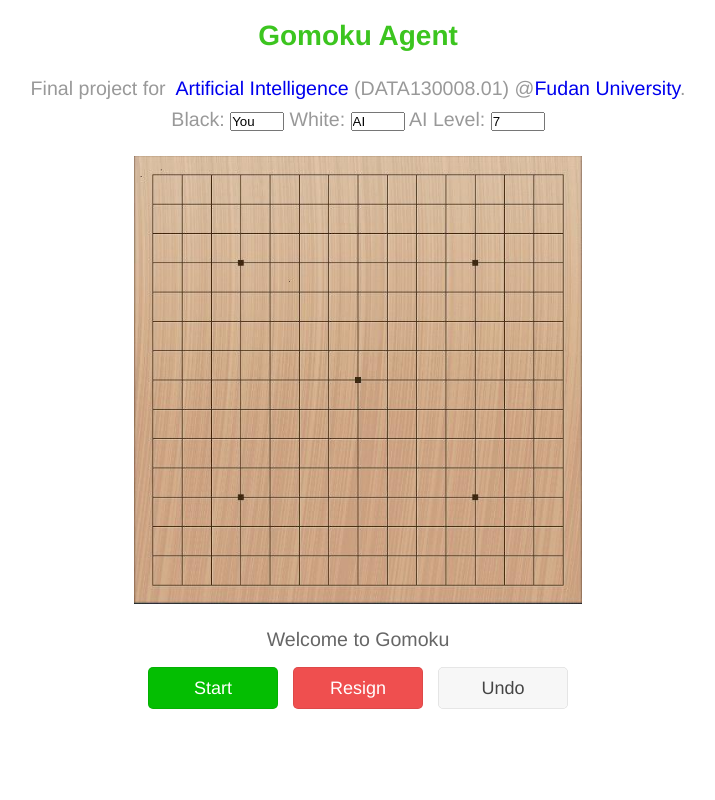
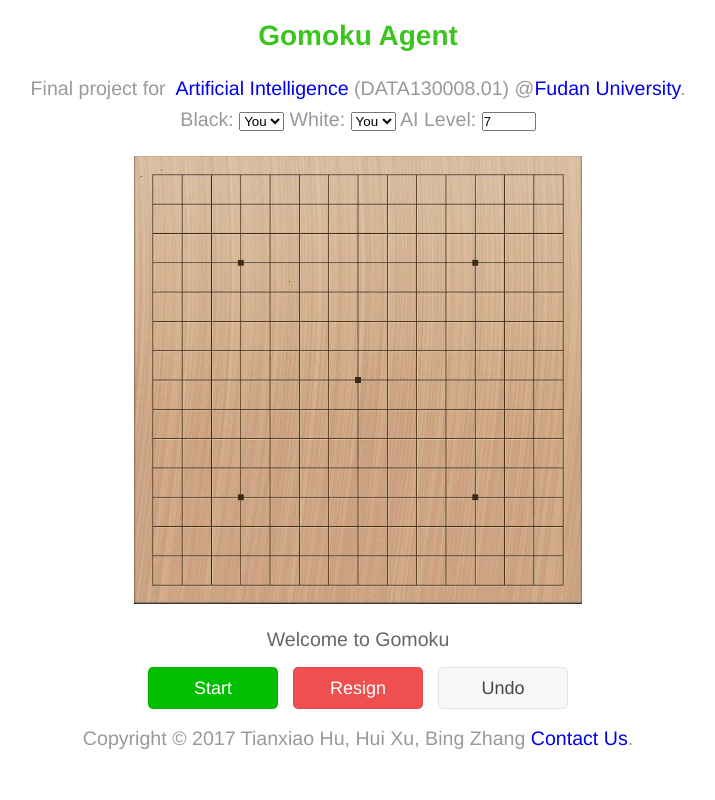
Before and after one commit to TianxiaoHu/GomokuAgent, a Flask app: page / in a window 1280 px wide. Shown: the whole page, without its empty margins (282-997 px from the left). Run offline with Flask 2, Linux system fonts and the light colour scheme; some libraries are stand-ins or nearby versions.

Commit message:
Add footer & change text -> select box

```diff
--- a/app/static/js/main.js
+++ b/app/static/js/main.js
@@ -30,8 +30,8 @@ var Board = function(container, status) {
 
 Board.prototype.start = function() {
   if(this.started) return;
-  this.p1 = $('input[name="BlackPlayer"]').val()
-  this.p2 = $('input[name="WhitePlayer"]').val()
+  this.p1 = $('select[name="BlackPlayer"]').val()
+  this.p2 = $('select[name="WhitePlayer"]').val()
   this.level = $('input[name="AI_Level"]').val()
   this.initBoard();
   this.init_server();
--- a/app/templates/index.html
+++ b/app/templates/index.html
@@ -4,7 +4,7 @@
   <head>
     <meta charset="utf-8">
     <meta http-equiv="X-UA-Compatible" content="IE=edge">
-    <title>Welcome to Gomoku!</title>
+    <title>Welcome to Gomoku Agent!</title>
     <meta name="viewport" content="initial-scale=1, maximum-scale=1">
     <meta name="apple-mobile-web-app-capable" content="yes">
     <meta name="apple-mobile-web-app-status-bar-style" content="black">
@@ -20,9 +20,19 @@
         (DATA130008.01) @<a href="http://fudan.edu.cn/">Fudan University</a>.
     </p>
     <p>
-      Black:    <input type="text" name="BlackPlayer" value="You">
-      White:    <input type="text" name="WhitePlayer" value="AI">
-      AI Level:    <input type="text" name="AI_Level" value="7">
+        Black:
+                <select class="weui-select" name="BlackPlayer">
+                    <option value="You">You</option>
+                    <option value="AI0">AI0</option>
+                    <option value="AI1">AI1</option>
+                </select>
+        White:
+                <select class="weui-select" name="WhitePlayer">
+                    <option value="You">You</option>
+                    <option value="AI0">AI0</option>
+                    <option value="AI1">AI1</option>
+                </select>
+        AI Level:    <input type="text" name="AI_Level" value="7">
     </p>
     <div class="board-outer">
       <div class="board" id="board">
@@ -46,6 +56,11 @@
       </div>
     </div>
 
+    <div class="weui-footer">
+        <p class="weui-footer__text">Copyright © 2017 Tianxiao Hu, Hui Xu, Bing Zhang
+        <a href="http://wx2.sinaimg.cn/large/e7f776ecly1fg60aihwxlj20fo0luju8.jpg">Contact Us</a>.</p>
+    </div>
+
     <script type=text/javascript> $SCRIPT_ROOT = {{ request.script_root|tojson|safe }}; </script>
     <script src='/static/js/jquery-2.1.4.js'></script>
     <script src='/static/js/jquery-weui.js'></script>
```
